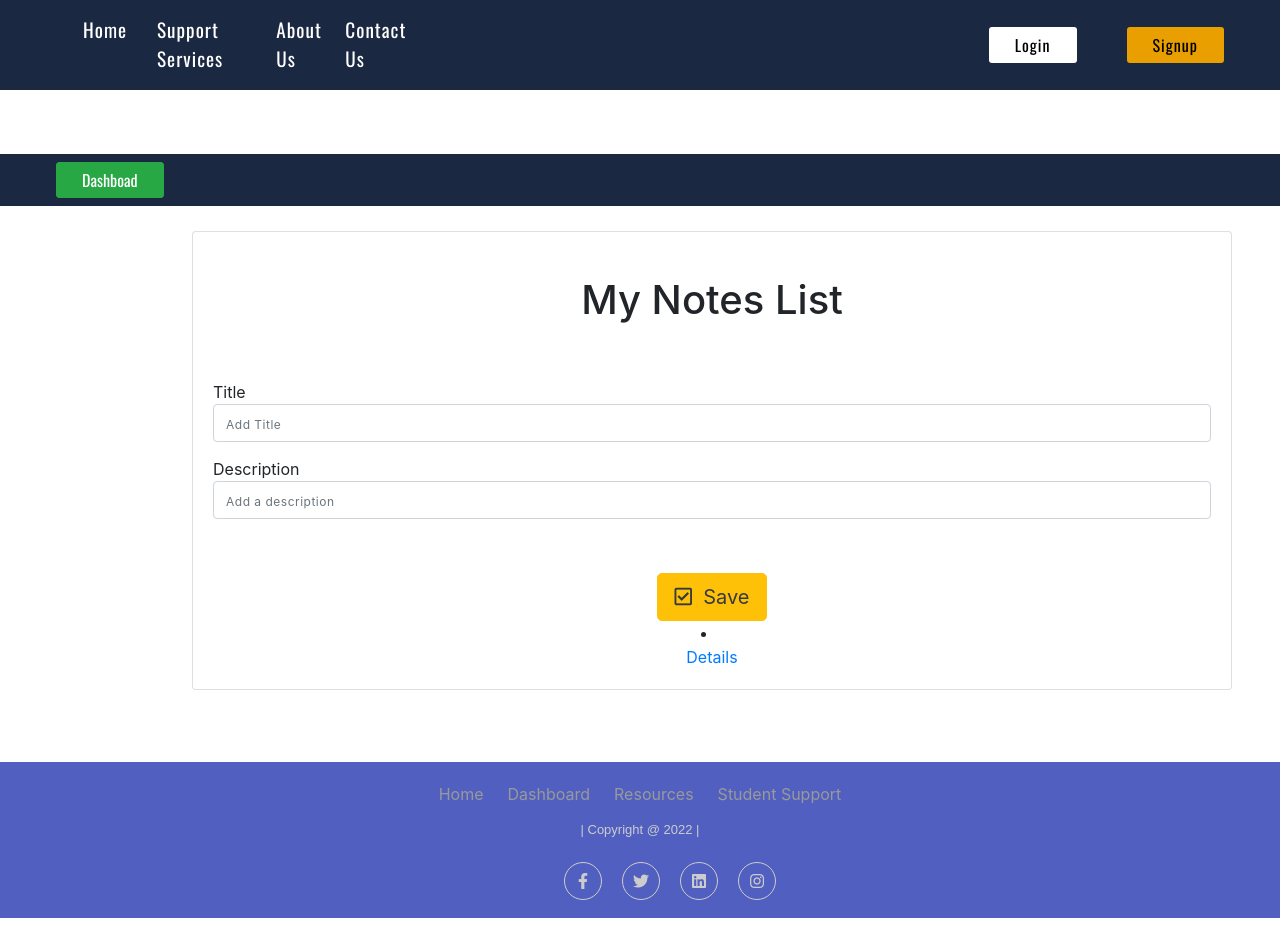
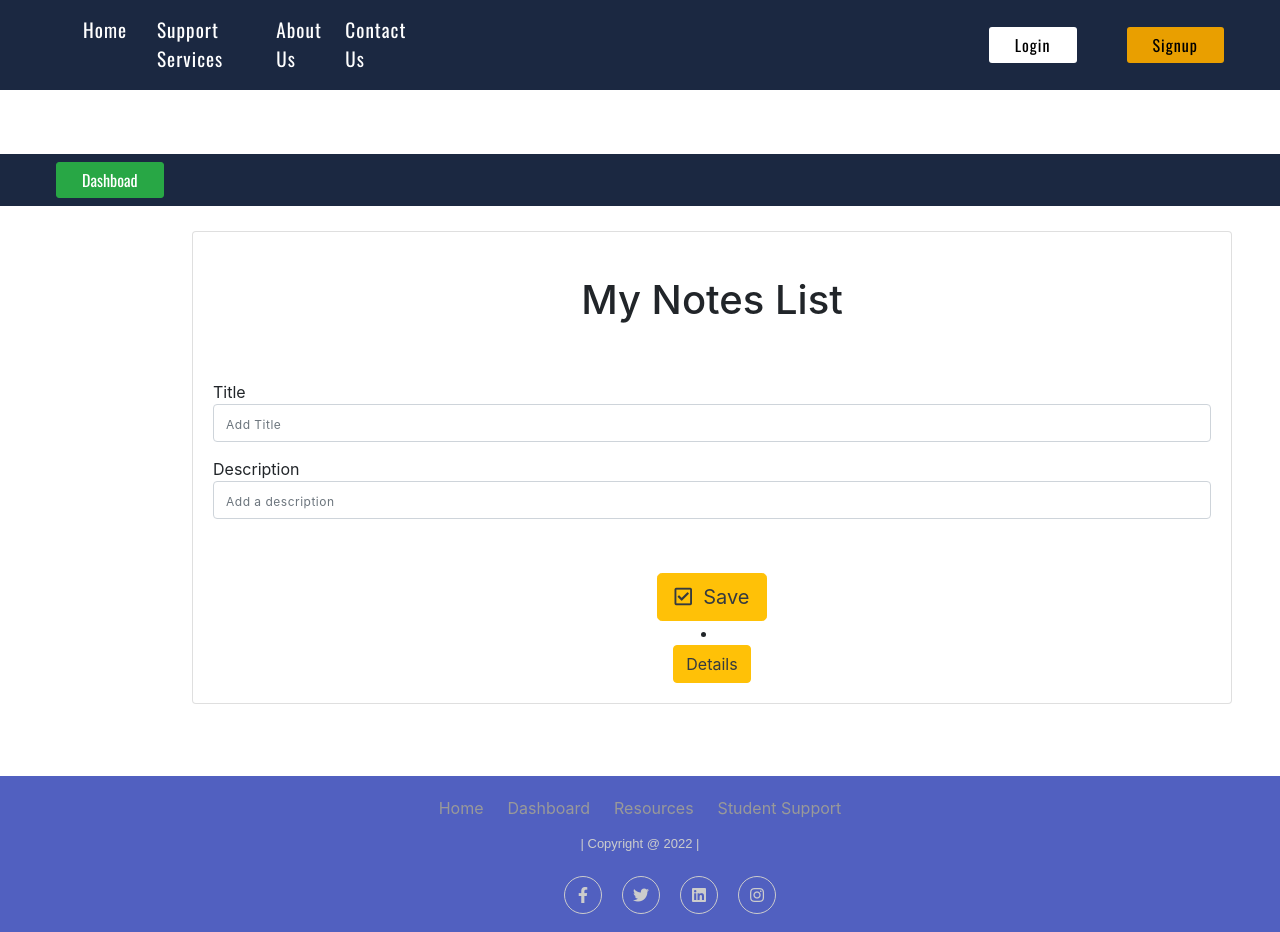
Before and after one commit to umayangi12/SGAssignment, a React (Create React App) app in the folder SGAssignment/client/: page /CSN in a window 1280 px wide. Built offline with nearby package versions, Linux system fonts and the light colour scheme; no server answers.

Commit message:
updated a button

```diff
--- a/SGAssignment/client/src/Components/Admin/CreateUser.js
+++ b/SGAssignment/client/src/Components/Admin/CreateUser.js
@@ -18,6 +18,7 @@ export default class CreateUser extends Component {
       accType: "",
     };
   }
+
 
   handleInputChange = (e) => {
     const { name, value } = e.target;
@@ -235,7 +236,10 @@ export default class CreateUser extends Component {
                   &nbsp; Save
                 </a>
                 <br />
-                <a href="/HU"> Details</a>
+                <a className="btn btn-warning text-dark" href="/HU">
+                  {" "}
+                  Details
+                </a>
               </center>
             </div>
           </div>
--- a/SGAssignment/client/src/Components/Student/EditStudentNotes.js
+++ b/SGAssignment/client/src/Components/Student/EditStudentNotes.js
@@ -29,31 +29,10 @@ export default class EditStudentNotes extends Component {
       description: description,
     };
 
-    // console.log(data)
-
-    // const SenderContact = /^[0-9\b]+$/;
-    // const ReceiverContact = /^[0-9\b]+$/;
-    // const ReceiverEmail = /^(([^<>()[\]\\.,;:\s@"]+(\.[^<>()[\]\\.,;:\s@"]+)*)|(".+"))@((\[[0-9]{1,3}\.[0-9]{1,3}\.[0-9]{1,3}\.[0-9]{1,3}\])|(([a-zA-Z\-0-9]+\.)+[a-zA-Z]{2,}))$/;
-    // const SenderEmail = /^(([^<>()[\]\\.,;:\s@"]+(\.[^<>()[\]\\.,;:\s@"]+)*)|(".+"))@((\[[0-9]{1,3}\.[0-9]{1,3}\.[0-9]{1,3}\.[0-9]{1,3}\])|(([a-zA-Z\-0-9]+\.)+[a-zA-Z]{2,}))$/;
-
-    // if ((!SenderContact.test(String(senderContact))) || (senderContact.length != 10)) {
-    //     swal("Invalid Contact Number !", "contact number should be valid pattern", "error");
-    // } else if ((!ReceiverContact.test(String(receiverContact))) || (receiverContact.length != 10)) {
-    //     swal("Invalid Contact Number !", "contact number should be valid pattern", "error");
-    // } else if ((!ReceiverEmail.test(String(receiverEmail)))) {
-    //     swal("Invalid email address !", "Please enter valid email address", "error");
-    // } else if ((!SenderEmail.test(String(senderEmail)))) {
-    //     swal("Invalid email address !", "Please enter valid email address", "error");
-    // } else if (serialNumber.length === 0 || receiverName.length === 0 || receiverContact.length === 0 ||
-    //     receiverEmail.length === 0 || receiverAddress.length === 0 || senderName.length === 0 || senderContact.length === 0 ||
-    //     senderEmail.length === 0 || senderAddress.length === 0 || pNo.length === 0 || pType.length === 0 || pWeight.length === 0 || pShippingCost.length === 0) {
-    //     swal("Please fill all the details")
-    // }else {
-
     axios.put(`/stdnotes/update/${id}`, data).then((res) => {
       let path = "/HSN";
       if (res.data.success) {
-        alert("Data Updated Successfully");
+        alert("Note Updated Successfully");
         this.props.history.push(path);
         this.setState({
           title: "",
--- a/SGAssignment/client/src/Components/Student/HomeStudentNotes.js
+++ b/SGAssignment/client/src/Components/Student/HomeStudentNotes.js
@@ -113,7 +113,7 @@ export default class HomeStuentNotes extends Component {
         <center>
           <button className="btn btn-success">
             <a href="/CSN" style={{ textDecoration: "none", color: "white" }}>
-              Add Student Notes{" "}
+              Add My Notes{" "}
             </a>{" "}
           </button>
         </center>
--- a/SGAssignment/client/src/Components/Student/StudentNotes.js
+++ b/SGAssignment/client/src/Components/Student/StudentNotes.js
@@ -39,7 +39,7 @@ export default class StudentNotes extends Component {
         Axios.post("/stdnotes/save", data).then((res) => {
             let path = "/CSN";
             if (res.data.success) {
-                alert("Request Sent Successfully")
+                alert("Note saved Successfully")
                 this.props.history.push(path);
                 this.setState(
                     {
@@ -133,9 +133,10 @@ export default class StudentNotes extends Component {
                       &nbsp; Save
                     </a>
                     <li>
-                      <br>
-                      </br>
-                      <a  href="/HSN"> Details
+                      <br></br>
+                      <a className="btn btn-warning text-dark" href="/HSN">
+                        {" "}
+                        Details
                       </a>
                     </li>
                   </center>
--- a/SGAssignment/package.json
+++ b/SGAssignment/package.json
@@ -15,6 +15,7 @@
   "license": "MIT",
   "dependencies": {
     "@agney/react-loading": "^0.1.2",
+    "@emailjs/browser": "^3.6.2",
     "@sweetalert/with-react": "^0.1.1",
     "bcryptjs": "^2.4.3",
     "body-parser": "^1.20.0",
```
Also changed, not shown: 1 other file (tests, documents, lock files or other folders).
